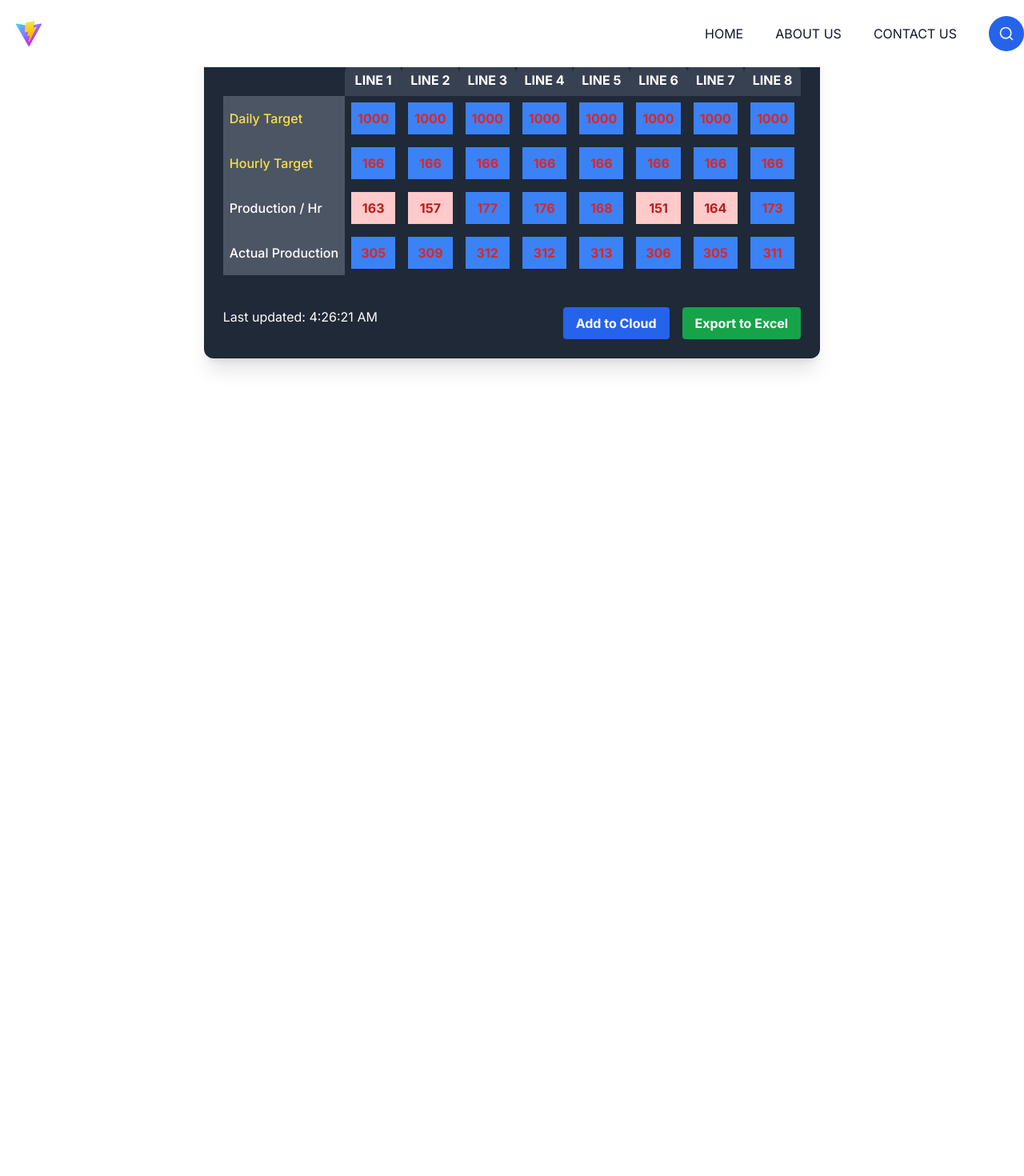
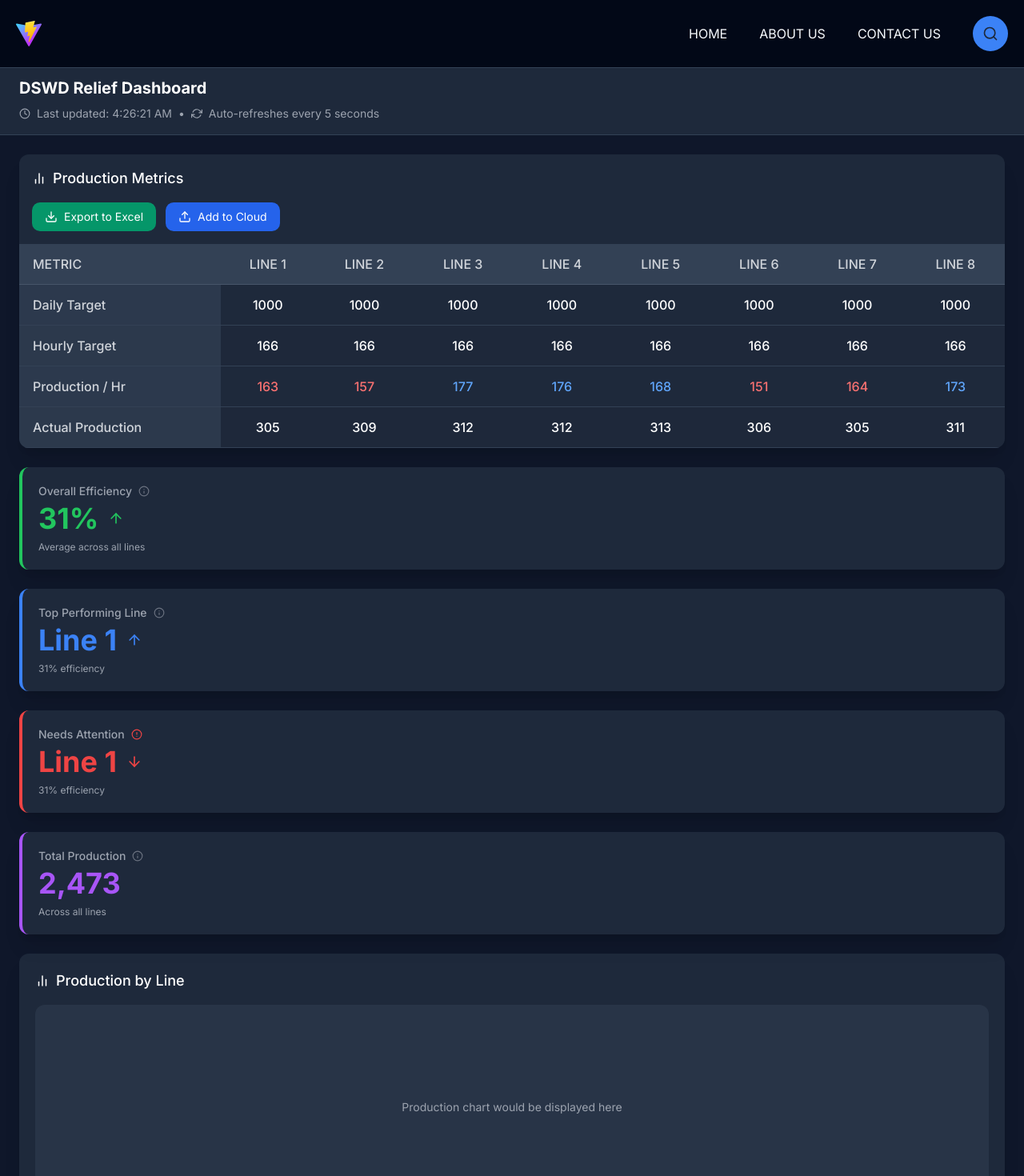
Before and after one commit to jasonllanes/DSWD_Counter, a React (Vite) app: page /dswd-counter/page1 in a window 1280 px wide. Shown: the top 1470 px of the page at 80% size. Before the commit the page ends 800 px from the top, so only its background shows below. Built offline with nearby package versions, Linux system fonts and the light colour scheme; no server answers.

Commit message:
ref: update Firebase configuration to use environment variables and improve App component styling

```diff
--- a/src/App.tsx
+++ b/src/App.tsx
@@ -11,23 +11,22 @@ import NavLink from "./components/link/link";
 
 function App() {
   return (
-    <ThemeProvider defaultTheme="light" storageKey="vite-ui-theme">
-      <div className=" bg-background min-h-screen w-full overflow-hidden flex flex-col  items-center">
-        <nav className=" animate__animated animate__slideInDown  z-20 bg-background fixed flex justify-between items-center w-full max-w-[1468px] py-5 border-b-[0px] border-accent \ ">
-          <Link className=" ml-5" to="/dswd-counter">
-            <img src={viteLogo} className="logo " alt="Vite logo" />
+    <ThemeProvider defaultTheme="dark" storageKey="vite-ui-theme">
+      <div className="bg-background min-h-screen w-full overflow-hidden flex flex-col">
+        <nav className="animate__animated animate__slideInDown z-50 bg-background fixed w-full py-5 border-b border-slate-700">
+          <div className="px-5 mx-auto max-w-[1468px] flex justify-between items-center">
+            <Link className="" to="/dswd-counter">
+              <img src={viteLogo} className="logo" alt="Vite logo" />
             </Link>
-          <nav className=" text-accent-foreground flex gap-10 uppercase items-center">
+            <nav className="text-accent-foreground flex gap-10 uppercase items-center">
               <NavLink to="/dswd-counter/page1" text="HOME" />
-
               <NavLink to="/dswd-counter/page2" text="ABOUT US" />
-
               <NavLink to="/dswd-counter/contact" text="Contact Us" />
-
-            <div className=" bg-primary p-3 rounded-full hover:cursor-pointer">
-              <SearchIcon className=" text-accent w-5 h-5 " />
+              <div className="bg-primary p-3 rounded-full hover:cursor-pointer">
+                <SearchIcon className="text-accent w-5 h-5" />
               </div>
             </nav>
+          </div>
         </nav>
 
         <Outlet />
--- a/src/screens/Dashboard.tsx
+++ b/src/screens/Dashboard.tsx
@@ -1,4 +1,4 @@
-import { useState, useEffect } from "react";
+import { useState, useEffect, useMemo } from "react";
 import {
   createColumnHelper,
   flexRender,
@@ -9,6 +9,38 @@ import { fetchCurrentData } from "../services/api";
 import { saveDashboardData } from "../services/firebase";
 import { exportToExcel } from "../utils/excelExport";
 import type { DashboardData, DashboardRowData } from "../types";
+import {
+  ArrowUp,
+  ArrowDown,
+  Clock,
+  RefreshCw,
+  Download,
+  Upload,
+  Info,
+  BarChart2,
+  AlertCircle,
+} from "react-feather";
+
+// Simple tooltip wrapper with proper typing
+type IconWithTooltipProps = {
+  icon: React.ElementType;
+  tooltip: string;
+  size?: number;
+  className?: string;
+};
+
+const IconWithTooltip: React.FC<IconWithTooltipProps> = ({
+  icon: Icon,
+  tooltip,
+  ...props
+}) => (
+  <div className="relative group">
+    <Icon {...props} />
+    <div className="absolute z-10 hidden group-hover:block bg-slate-700 text-white text-xs rounded py-1 px-2 -mt-1 left-full ml-2 w-48">
+      {tooltip}
+    </div>
+  </div>
+);
 
 const Dashboard = () => {
   const [data, setData] = useState<DashboardData | null>(null);
@@ -38,6 +70,46 @@ const Dashboard = () => {
     // Clean up interval on component unmount
     return () => clearInterval(intervalId);
   }, []);
+
+  // Calculate statistics for dashboard cards
+  const statistics = useMemo(() => {
+    if (!data) return null;
+
+    // Calculate overall efficiency
+    const totalProduction = data.lines.reduce(
+      (sum, line) => sum + line.actualProduction,
+      0
+    );
+    const totalTarget = data.lines.reduce(
+      (sum, line) => sum + line.dailyTarget,
+      0
+    );
+    const overallEfficiency = totalTarget > 0
+      ? Math.round((totalProduction / totalTarget) * 100)
+      : 0;
+
+    // Find top performing line
+    const lineEfficiencies = data.lines.map((line) => ({
+      id: line.id,
+      efficiency: Math.round((line.actualProduction / line.dailyTarget) * 100),
+    }));
+
+    const topLine = [...lineEfficiencies].sort(
+      (a, b) => b.efficiency - a.efficiency
+    )[0];
+
+    // Find line needing attention (lowest efficiency)
+    const needsAttentionLine = [...lineEfficiencies].sort(
+      (a, b) => a.efficiency - b.efficiency
+    )[0];
+
+    return {
+      overallEfficiency,
+      totalProduction,
+      topLine,
+      needsAttentionLine,
+    };
+  }, [data]);
 
   // Handle saving data to Firestore
   const handleSaveToCloud = async () => {
@@ -80,13 +152,21 @@ const Dashboard = () => {
 
   const columns = [
     columnHelper.accessor("metric", {
-      header: "",
-      cell: (info) => info.getValue(),
+      header: () => (
+        <div className="text-left font-medium text-gray-300 py-3 px-4">
+          METRIC
+        </div>
+      ),
+      cell: (info) => (
+        <div className="font-medium py-3 px-4 text-gray-300">
+          {info.getValue()}
+        </div>
+      ),
     }),
     ...Array.from({ length: 8 }, (_, i) => i + 1).map((lineId) =>
       columnHelper.accessor(`line${lineId}`, {
         header: () => (
-          <div className="text-center font-bold bg-gray-700 text-white p-2 rounded-t-md">
+          <div className="text-center font-medium text-gray-300 py-3 px-4">
             LINE {lineId}
           </div>
         ),
@@ -98,17 +178,16 @@ const Dashboard = () => {
           const hourlyTarget = data?.lines[lineId - 1]?.hourlyTarget || 0;
           const isBelowTarget = isProductionRow && value < hourlyTarget;
 
-          return (
-            <div
-              className={`text-center p-2 font-bold ${
-                isBelowTarget
-                  ? "bg-red-200 text-red-700"
-                  : "bg-blue-500 text-red-600"
-              }`}
-            >
-              {value}
-            </div>
-          );
+          // Determine cell styling based on row type and values
+          let cellStyle = "text-center py-3 px-4 font-medium";
+
+          if (isProductionRow) {
+            cellStyle += isBelowTarget ? " text-red-400" : " text-blue-400";
+          } else {
+            cellStyle += " text-white";
+          }
+
+          return <div className={cellStyle}>{value}</div>;
         },
       })
     ),
@@ -134,22 +213,71 @@ const Dashboard = () => {
   });
 
   if (loading) {
-    return <div className="text-center py-10">Loading dashboard data...</div>;
+    return (
+      <div className="flex items-center justify-center h-screen w-full bg-slate-900">
+        <div className="text-center">
+          <div className="animate-spin rounded-full h-16 w-16 border-t-4 border-b-4 border-blue-500 mx-auto"></div>
+          <p className="mt-4 text-gray-300 font-medium">
+            Loading dashboard data...
+          </p>
+        </div>
+      </div>
+    );
   }
 
   return (
-    <div className="bg-gray-800 p-6 rounded-lg shadow-xl">
-      <h1 className="text-2xl font-bold text-white mb-6">
-        Relief Goods Distribution Dashboard
+    <div className="bg-slate-900 min-h-screen w-full text-white pt-20">
+      {/* Dashboard Header */}
+      <div className="w-full bg-slate-800 py-4 px-6 border-b border-slate-700">
+        <div className="flex flex-col md:flex-row justify-between items-start md:items-center gap-2 max-w-[1468px] mx-auto">
+          <h1 className="text-xl font-bold text-white">
+            DSWD Relief Dashboard
           </h1>
+          <div className="flex items-center text-gray-400 text-sm">
+            <Clock size={14} className="mr-2" />
+            <span>Last updated: {lastUpdated}</span>
+            <span className="mx-2">•</span>
+            <RefreshCw size={14} className="mr-2" />
+            <span>Auto-refreshes every 5 seconds</span>
+          </div>
+        </div>
+      </div>
 
-      <div className="overflow-x-auto">
+      {/* Main Content - Full Width */}
+      <div className="w-full px-6 py-6">
+        {/* Main Table */}
+        <div className="w-full bg-slate-800 rounded-lg shadow-xl overflow-hidden mb-6">
+          <div className="p-4 flex flex-col sm:flex-row justify-between items-start sm:items-center gap-4">
+            <h2 className="text-lg font-medium text-white flex items-center">
+              <BarChart2 size={18} className="mr-2" />
+              Production Metrics
+            </h2>
+            <div className="flex space-x-3">
+              <button
+                onClick={handleExportToExcel}
+                className="bg-emerald-600 hover:bg-emerald-700 text-white px-4 py-2 rounded-md flex items-center transition-colors text-sm"
+              >
+                <Download size={16} className="mr-2" />
+                Export to Excel
+              </button>
+              <button
+                onClick={handleSaveToCloud}
+                disabled={saving}
+                className="bg-blue-600 hover:bg-blue-700 text-white px-4 py-2 rounded-md flex items-center transition-colors text-sm disabled:opacity-50"
+              >
+                <Upload size={16} className="mr-2" />
+                {saving ? "Saving..." : "Add to Cloud"}
+              </button>
+            </div>
+          </div>
+
+          <div className="w-full overflow-x-auto">
             <table className="w-full border-collapse">
-          <thead>
+              <thead className="bg-slate-700 border-b border-slate-600">
                 {table.getHeaderGroups().map((headerGroup) => (
                   <tr key={headerGroup.id}>
                     {headerGroup.headers.map((header) => (
-                  <th key={header.id} className="p-0">
+                      <th key={header.id} className="font-medium text-left">
                         {header.isPlaceholder
                           ? null
                           : flexRender(
@@ -162,27 +290,21 @@ const Dashboard = () => {
                 ))}
               </thead>
               <tbody>
-            {table.getRowModel().rows.map((row) => {
-              const metricName = row.original.metric;
-              const rowColor =
-                metricName === "Daily Target" || metricName === "Hourly Target"
-                  ? "text-yellow-300"
-                  : "text-white";
-
-              return (
-                <tr key={row.id}>
-                  {row.getVisibleCells().map((cell) => {
+                {table.getRowModel().rows.map((row, rowIndex) => (
+                  <tr
+                    key={row.id}
+                    className={`border-b border-slate-700 ${
+                      rowIndex % 2 === 0 ? "bg-slate-800" : "bg-slate-800/50"
+                    } hover:bg-slate-700/50 transition-colors`}
+                  >
+                    {row.getVisibleCells().map((cell, cellIndex) => {
                       // Apply special styling to the first cell (metric name)
-                    const isMetricCell = cell.column.id === "metric";
+                      const isMetricCell = cellIndex === 0;
 
                       return (
                         <td
                           key={cell.id}
-                        className={`p-2 ${
-                          isMetricCell
-                            ? `bg-gray-600 ${rowColor} font-medium`
-                            : ""
-                        }`}
+                          className={`${isMetricCell ? "bg-slate-700/70" : ""}`}
                         >
                           {flexRender(
                             cell.column.columnDef.cell,
@@ -192,28 +314,123 @@ const Dashboard = () => {
                       );
                     })}
                   </tr>
-              );
-            })}
+                ))}
               </tbody>
             </table>
           </div>
+        </div>
 
-      <div className="mt-6 flex flex-wrap justify-between items-center">
-        <div className="text-white">Last updated: {lastUpdated}</div>
-        <div className="flex space-x-4 mt-4 sm:mt-0">
-          <button
-            onClick={handleSaveToCloud}
-            disabled={saving}
-            className="bg-blue-600 hover:bg-blue-700 text-white font-bold py-2 px-4 rounded disabled:opacity-50"
-          >
-            {saving ? "Saving..." : "Add to Cloud"}
-          </button>
-          <button
-            onClick={handleExportToExcel}
-            className="bg-green-600 hover:bg-green-700 text-white font-bold py-2 px-4 rounded"
-          >
-            Export to Excel
-          </button>
+        {/* Statistics Cards */}
+        {statistics && (
+          <div className="grid grid-cols-1 sm:grid-cols-2 lg:grid-cols-4 gap-6 mb-6">
+            {/* Overall Efficiency */}
+            <div className="bg-slate-800 rounded-lg shadow-xl overflow-hidden border-l-4 border-green-500 hover:translate-y-[-2px] transition-transform">
+              <div className="p-5">
+                <h3 className="text-gray-400 text-sm font-medium mb-1 flex items-center">
+                  Overall Efficiency
+                  <IconWithTooltip
+                    icon={Info}
+                    size={14}
+                    className="ml-2 text-gray-500 cursor-help"
+                    tooltip="Average efficiency across all production lines"
+                  />
+                </h3>
+                <div className="flex items-center">
+                  <span className="text-4xl font-bold text-green-500">
+                    {statistics.overallEfficiency}%
+                  </span>
+                  <ArrowUp className="ml-3 text-green-500" size={20} />
+                </div>
+                <p className="text-gray-400 text-xs mt-2">
+                  Average across all lines
+                </p>
+              </div>
+            </div>
+
+            {/* Top Performing Line */}
+            <div className="bg-slate-800 rounded-lg shadow-xl overflow-hidden border-l-4 border-blue-500 hover:translate-y-[-2px] transition-transform">
+              <div className="p-5">
+                <h3 className="text-gray-400 text-sm font-medium mb-1 flex items-center">
+                  Top Performing Line
+                  <IconWithTooltip
+                    icon={Info}
+                    size={14}
+                    className="ml-2 text-gray-500 cursor-help"
+                    tooltip="Line with highest efficiency"
+                  />
+                </h3>
+                <div className="flex items-center">
+                  <span className="text-4xl font-bold text-blue-500">
+                    Line {statistics.topLine.id}
+                  </span>
+                  <ArrowUp className="ml-3 text-blue-500" size={20} />
+                </div>
+                <p className="text-gray-400 text-xs mt-2">
+                  {statistics.topLine.efficiency}% efficiency
+                </p>
+              </div>
+            </div>
+
+            {/* Needs Attention */}
+            <div className="bg-slate-800 rounded-lg shadow-xl overflow-hidden border-l-4 border-red-500 hover:translate-y-[-2px] transition-transform">
+              <div className="p-5">
+                <h3 className="text-gray-400 text-sm font-medium mb-1 flex items-center">
+                  Needs Attention
+                  <IconWithTooltip
+                    icon={AlertCircle}
+                    size={14}
+                    className="ml-2 text-red-500 cursor-help"
+                    tooltip="Line with lowest efficiency"
+                  />
+                </h3>
+                <div className="flex items-center">
+                  <span className="text-4xl font-bold text-red-500">
+                    Line {statistics.needsAttentionLine.id}
+                  </span>
+                  <ArrowDown className="ml-3 text-red-500" size={20} />
+                </div>
+                <p className="text-gray-400 text-xs mt-2">
+                  {statistics.needsAttentionLine.efficiency}% efficiency
+                </p>
+              </div>
+            </div>
+
+            {/* Total Production */}
+            <div className="bg-slate-800 rounded-lg shadow-xl overflow-hidden border-l-4 border-purple-500 hover:translate-y-[-2px] transition-transform">
+              <div className="p-5">
+                <h3 className="text-gray-400 text-sm font-medium mb-1 flex items-center">
+                  Total Production
+                  <IconWithTooltip
+                    icon={Info}
+                    size={14}
+                    className="ml-2 text-gray-500 cursor-help"
+                    tooltip="Total units produced across all lines"
+                  />
+                </h3>
+                <div className="flex items-center">
+                  <span className="text-4xl font-bold text-purple-500">
+                    {statistics.totalProduction.toLocaleString()}
+                  </span>
+                </div>
+                <p className="text-gray-400 text-xs mt-2">Across all lines</p>
+              </div>
+            </div>
+          </div>
+        )}
+
+        {/* Production Chart */}
+        <div className="w-full bg-slate-800 rounded-lg shadow-xl overflow-hidden">
+          <div className="p-5">
+            <h2 className="text-lg font-medium text-white mb-4 flex items-center">
+              <BarChart2 size={18} className="mr-2" />
+              Production by Line
+            </h2>
+            <div className="h-64 bg-slate-700/50 rounded-lg flex items-center justify-center">
+              <p className="text-gray-400 text-sm">
+                Production chart would be displayed here
+              </p>
+            </div>
+          </div>
         </div>
       </div>
     </div>
--- a/src/services/firebase.ts
+++ b/src/services/firebase.ts
@@ -17,12 +17,12 @@ import type {
 // Your Firebase configuration
 // Replace with your actual Firebase config
 const firebaseConfig = {
-  apiKey: "YOUR_API_KEY",
-  authDomain: "YOUR_AUTH_DOMAIN",
-  projectId: "YOUR_PROJECT_ID",
-  storageBucket: "YOUR_STORAGE_BUCKET",
-  messagingSenderId: "YOUR_MESSAGING_SENDER_ID",
-  appId: "YOUR_APP_ID",
+  apiKey: import.meta.env.VITE_FIREBASE_API_KEY,
+  authDomain: import.meta.env.VITE_FIREBASE_AUTH_DOMAIN,
+  projectId: import.meta.env.VITE_FIREBASE_PROJECT_ID,
+  storageBucket: import.meta.env.VITE_FIREBASE_STORAGE_BUCKET,
+  messagingSenderId: import.meta.env.VITE_FIREBASE_MESSAGING_SENDER_ID,
+  appId: import.meta.env.VITE_FIREBASE_APP_ID,
 };
 
 // Initialize Firebase
```
Lines whose indentation alone changed are shown as unchanged.
